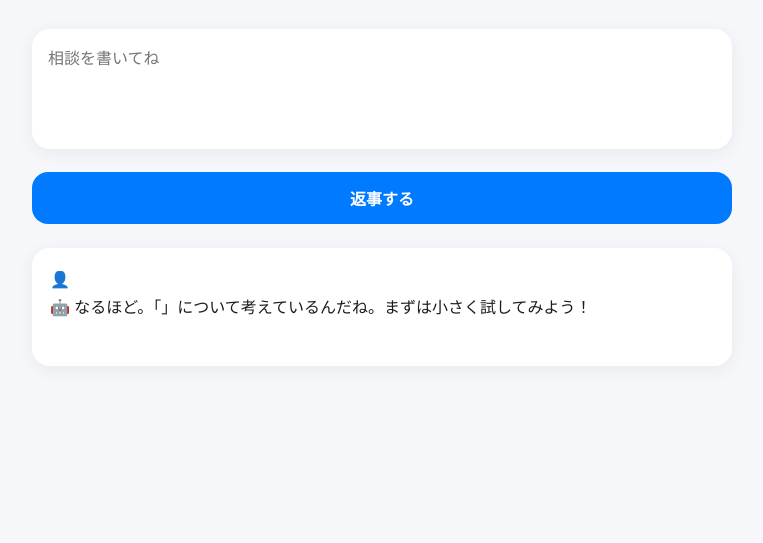
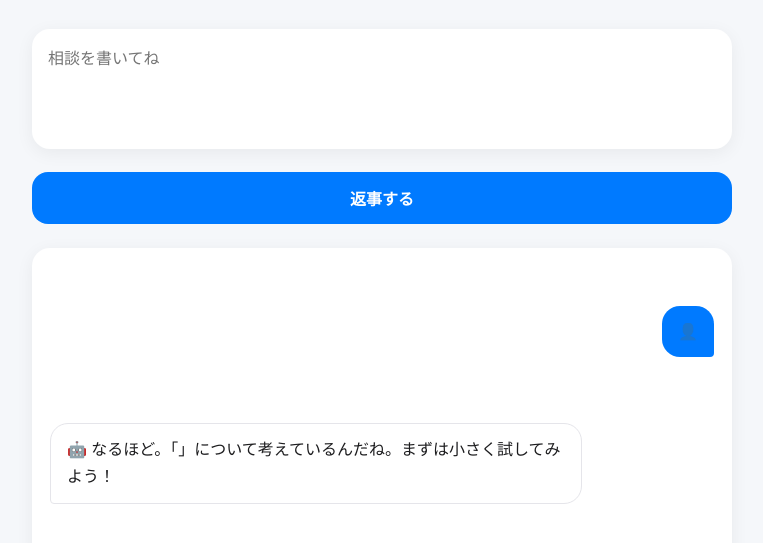
Before and after one commit to hikari-dev-00/ai-playground, a plain HTML site: page index.html in a window 1280 px wide. Both pictures are taken after a click on the button "返事する". Shown: the part 189-732 px from the top of the page, without its empty margins (258-1021 px from the left). Drawn offline with Linux system fonts and the light colour scheme.

Commit message:
Add chat bubbles and Enter key support

```diff
--- a/script.js
+++ b/script.js
@@ -19,10 +19,11 @@ function sendMessage() {
     reply = `なるほど。「${text}」について考えているんだね。まずは小さく試してみよう！`;
   }
 
-  output.textContent +=
-    "👤 " + text +
-    "\n🤖 " + reply +
-    "\n\n";
+  output.innerHTML += `
+  <div class="user-message">👤 ${text}</div>
+
+  <div class="ai-message">🤖 ${reply}</div>
+`;
 
   input.value = "";
 }
@@ -32,7 +33,7 @@ button.addEventListener("click", () => {
 });
 
 input.addEventListener("keydown", (event) => {
-  if (event.key === "Enter") {
+  if (event.key === "Enter" && !event.shiftKey) {
     event.preventDefault(); // Enterで改行しない
     sendMessage();
   }
--- a/style.css
+++ b/style.css
@@ -68,3 +68,24 @@ p {
   margin-top: -18px;
   margin-bottom: 32px;
 }
+
+.user-message {
+  background: #007aff;
+  color: white;
+  padding: 12px 16px;
+  border-radius: 18px 18px 4px 18px;
+  margin: 12px 0 6px auto;
+  max-width: 75%;
+  width: fit-content;
+}
+
+.ai-message {
+  background: white;
+  color: #1d1d1f;
+  padding: 12px 16px;
+  border-radius: 18px 18px 18px 4px;
+  margin: 6px 0 18px 0;
+  max-width: 75%;
+  width: fit-content;
+  border: 1px solid #e5e5ea;
+}
```
